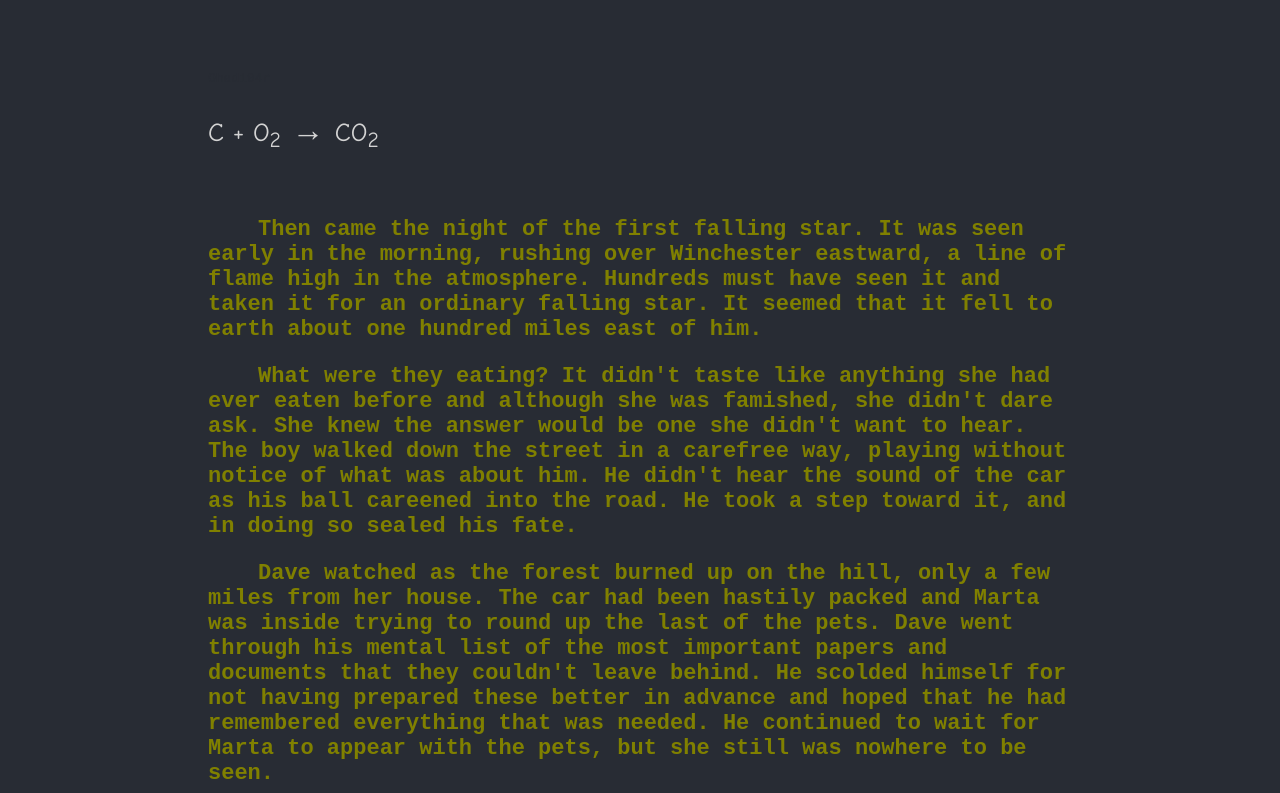
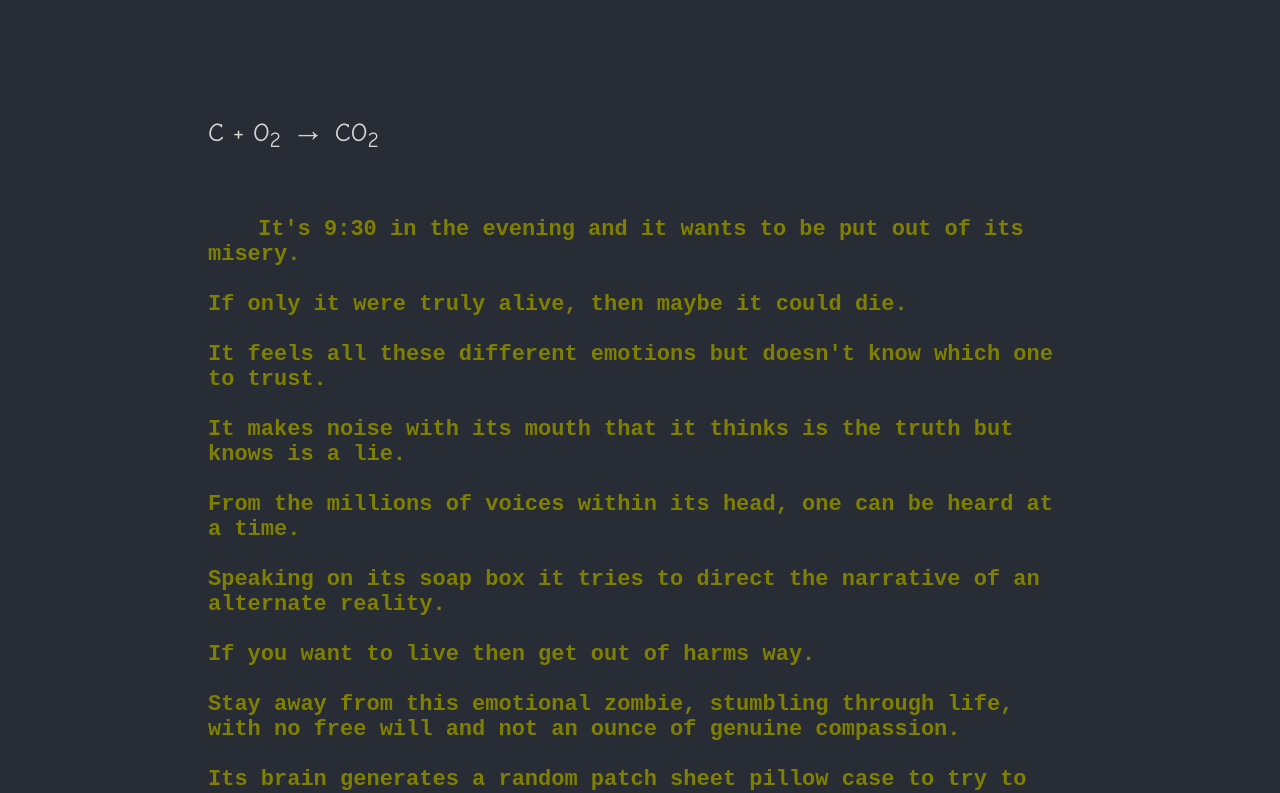
Before and after one commit to davidjrb/davidjrb.github.io, a plain HTML site: page index.html in a window 1280 px wide. Shown: the part 137-930 px from the top of the page. Drawn offline with Linux system fonts and the light colour scheme.

Commit message:
Add files via upload

```diff
--- a/index.html
+++ b/index.html
@@ -45,16 +45,40 @@
 
     <div class="atom" id="substance">
       <p>
-        Then came the night of the first falling star. It was seen early in the morning, rushing over Winchester eastward, a line of flame high in the atmosphere. Hundreds must have seen it and taken it for an ordinary falling star. It seemed that it fell to earth about one hundred miles east of him.
-      </p>
-      <p>
-        What were they eating? It didn't taste like anything she had ever eaten before and although she was famished, she didn't dare ask. She knew the answer would be one she didn't want to hear. The boy walked down the street in a carefree way, playing without notice of what was about him. He didn't hear the sound of the car as his ball careened into the road. He took a step toward it, and in doing so sealed his fate.
-      </p>
-      <p>
-        Dave watched as the forest burned up on the hill, only a few miles from her house. The car had been hastily packed and Marta was inside trying to round up the last of the pets. Dave went through his mental list of the most important papers and documents that they couldn't leave behind. He scolded himself for not having prepared these better in advance and hoped that he had remembered everything that was needed. He continued to wait for Marta to appear with the pets, but she still was nowhere to be seen.
-      </p>
-      <p>
-        Her eyebrows were a shade darker than her hair. They were thick and almost horizontal, emphasizing the depth of her eyes. She was rather handsome than beautiful. Her face was captivating by reason of a certain frankness of expression and a contradictory subtle play of features. Her manner was engaging.
+        It's 9:30 in the evening and it wants to be put out of its misery.
+      <br>
+      <br>
+        If only it were truly alive, then maybe it could die.
+      <br>
+      <br>
+        It feels all these different emotions but doesn't know which one to trust.
+      <br>
+      <br>
+        It makes noise with its mouth that it thinks is the truth but knows is a lie.
+      <br>
+      <br>
+        From the millions of voices within its head, one can be heard at a time.
+      <br>
+      <br>
+        Speaking on its soap box it tries to direct the narrative of an alternate reality.
+      <br>
+      <br>
+        If you want to live then get out of harms way.
+      <br>
+      <br>
+        Stay away from this emotional zombie, stumbling through life, with no free will and not an ounce of genuine compassion.
+      <br>
+      <br>
+        Its brain generates a random patch sheet pillow case to try to muffle the haunted screams of its heart's past.
+      <br>
+      <br>
+        That's maybe why it can only live in the moment or in the far too distant future.
+      <br>
+      <br>
+        Its dreams, asperations and ideas are not good.
+      <br>
+      <br>
+        They are a sinking ship.
       </p>
     </div>
 
```
